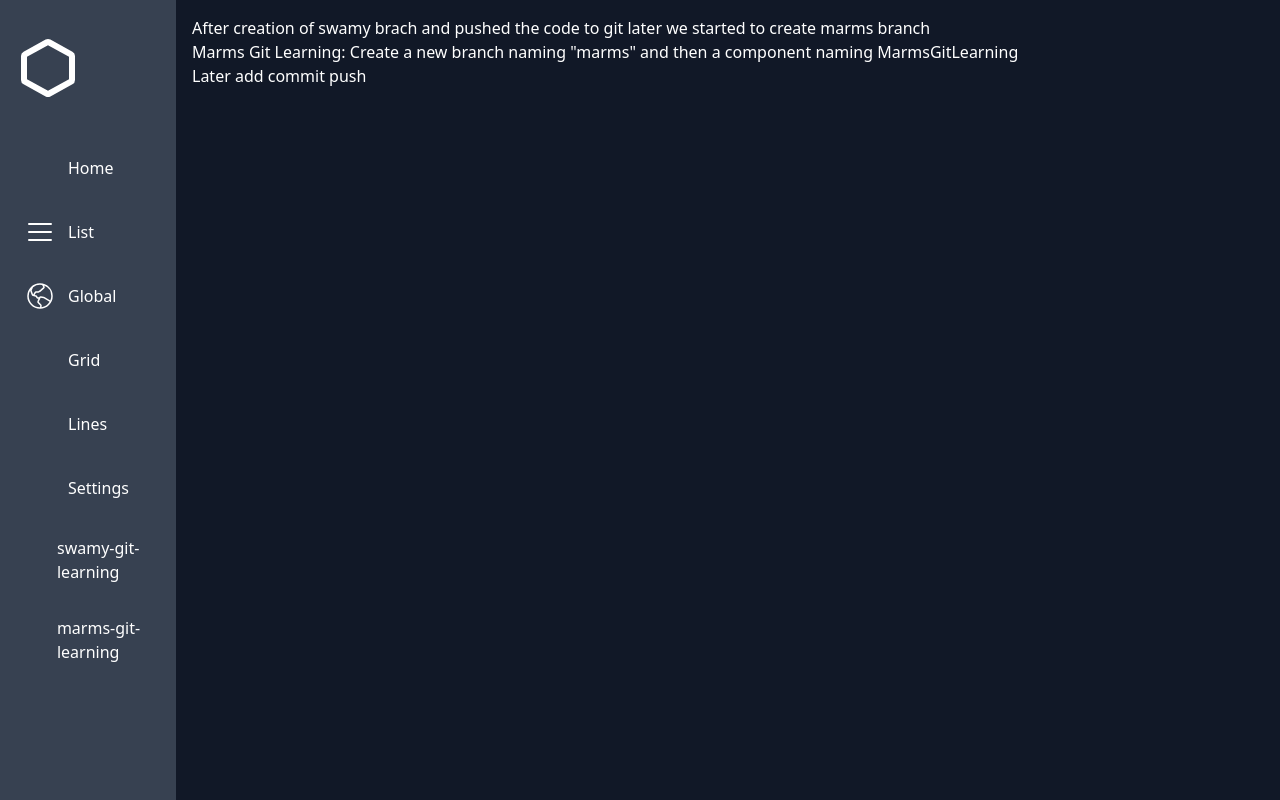
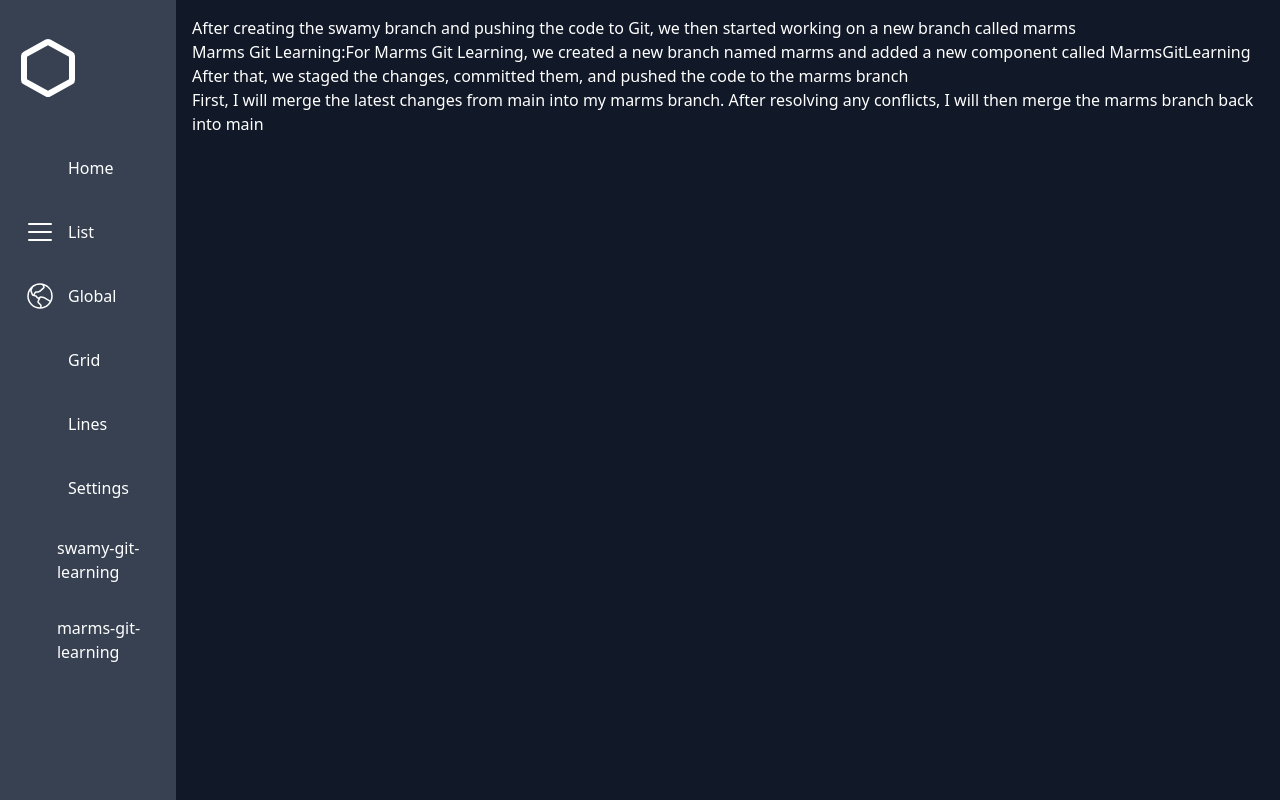
Before and after one commit to Swamynaiduryali/chatbotapplication, a React (Create React App) app: page /marms in a window 1280 px wide. Built offline with nearby package versions, Linux system fonts and the light colour scheme; some icons are missing; the HTML template or start-up script is replaced by a standard one.

Commit message:
merge main

```diff
--- a/src/Components/MarmsGitLearning.tsx
+++ b/src/Components/MarmsGitLearning.tsx
@@ -1,11 +1,13 @@
 import React from 'react'
 
-export const MarmsGitLearning = () => {
+export const MarmsGitLearning: React.FC = () => {
   return (
     <div>
-        <p>After creation of swamy brach and pushed the code to git later we started to create marms branch</p>
-        <p>Marms Git Learning: Create a new branch naming "marms" and then a component naming MarmsGitLearning</p>
-        <p>Later add commit push</p>
+        <p>After creating the swamy branch and pushing the code to Git, we then started working on a new branch called marms</p>
+        <p>Marms Git Learning:For Marms Git Learning, we created a new branch named marms and added a new component called MarmsGitLearning</p>
+        <p>After that, we staged the changes, committed them, and pushed the code to the marms branch</p>
+         <p>First, I will merge the latest changes from main into my marms branch.
+                After resolving any conflicts, I will then merge the marms branch back into main</p>
     </div>
   )
 }
```
